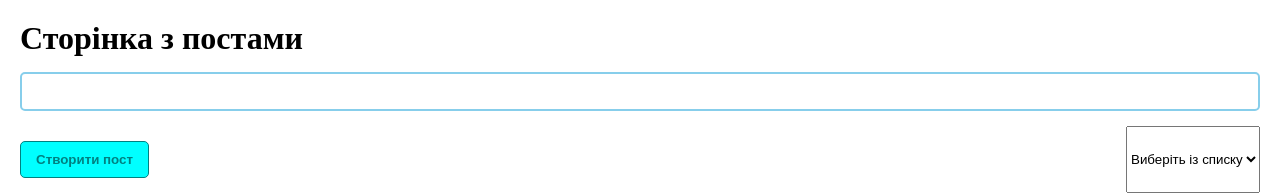
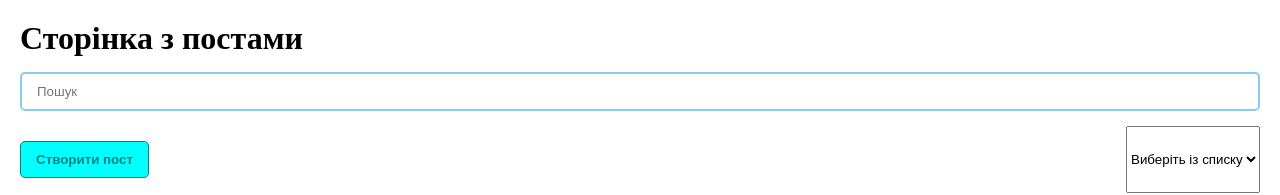
Before and after one commit to DmytroDatsiuk/vue-firs-project, a Vue app: page / in a window 1280 px wide. Shown: the top 195 px of the page. Built offline with nearby package versions, Linux system fonts and the light colour scheme; no server answers.

Commit message:
add search

```diff
--- a/src/App.vue
+++ b/src/App.vue
@@ -1,7 +1,7 @@
 <template>
   <div class="app">
     <h1>Сторінка з постами</h1>
-    <my-input v-model="searchQuery" />
+    <my-input v-model="searchQuery" placeholder="Пошук" />
     <div class="app__btns">
       <my-button @click="showDialog" style="margin: 15px 0">
         Створити пост
@@ -12,7 +12,7 @@
       <post-form @create="createPost" />
     </my-dialog>
     <post-list
-      :posts="sortedPosts"
+      :posts="sortedAndSearchedPosts"
       @remove="removePost"
       v-if="!isPostsLoading"
     />
@@ -86,6 +86,11 @@ export default {
         a[this.selectedSort]?.localeCompare(b[this.selectedSort])
       );
     },
+    sortedAndSearchedPosts() {
+      return this.sortedPosts.filter((post) =>
+        post.title.toLowerCase().includes(this.searchQuery.toLowerCase())
+      );
+    },
   },
   watch: {},
 };
```
